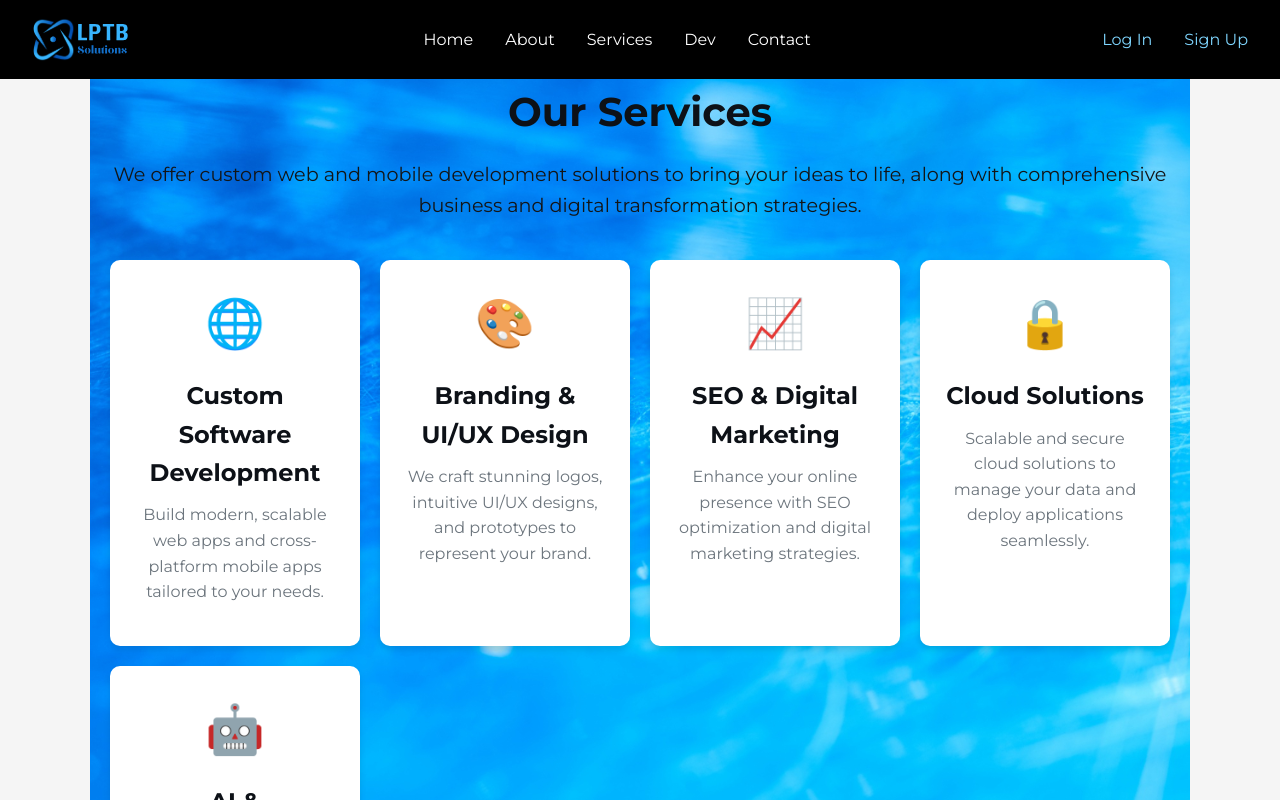
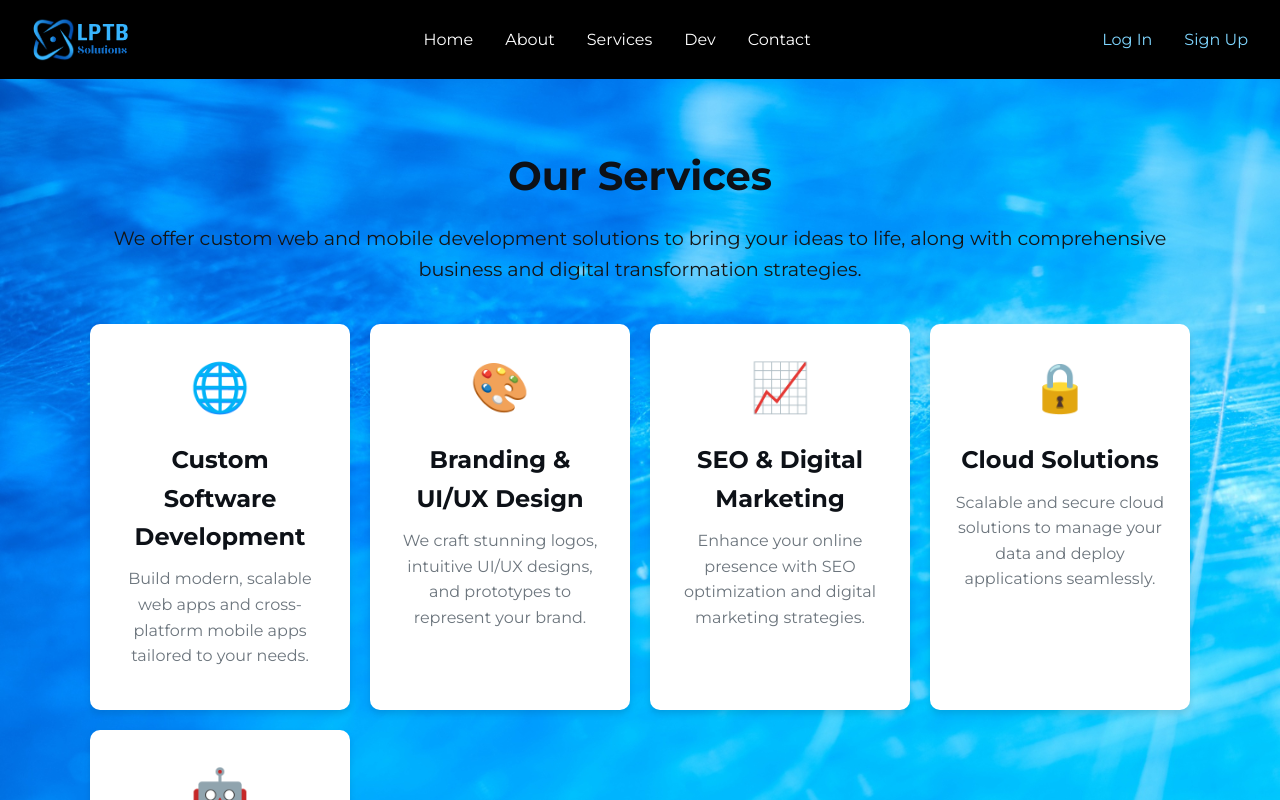
Before and after one commit to Dikgatlong27/lptb, a React (Create React App) app: page /services in a window 1280 px wide. Shown: the top 800 px of the page. Built offline with nearby package versions, Linux system fonts and the light colour scheme; no server answers.

Commit message:
created .htaccess for routing, .cpanel.yml for pipelines and modified all pages

```diff
--- a/src/App.js
+++ b/src/App.js
@@ -1,13 +1,25 @@
+import React from 'react';
 import { Navbar, Footer, UserProfile }  from './components';
 import { Home, About, Services, WebDev, Contact, Login, SignUp, PrivateRoute, Dashboard, Projects, Invoices } from './pages';
 
-import { Routes, Route } from 'react-router-dom';
+import { Routes, Route, useLocation } from 'react-router-dom';
 
 import './App.css';
+
+const ScrollToTop = () => {
+  const { pathname } = useLocation();
+
+  React.useEffect(() => {
+    window.scrollTo(0, 0);
+  }, [pathname]);
+
+  return null;
+};
 
 function App() {
   return (
     <div className="App">
+      <ScrollToTop />
       <Navbar />
       <Routes>
         <Route path='/' element={<Home />}/>
--- a/src/components/Navbar/Navbar.css
+++ b/src/components/Navbar/Navbar.css
@@ -1,11 +1,16 @@
+nav {
+    width: 100%;
+    position: fixed;
+    top: 0;
+    z-index: 8;
+}
+
 .nav-larger {
     display: flex;
     justify-content: space-between;
     align-items: center;
     background: #000;
     padding: 1rem 2rem;
-    position: fixed;
-    width: 100%;
 }
 
 .logo {
--- a/src/pages/About/About.css
+++ b/src/pages/About/About.css
@@ -1,7 +1,7 @@
 .about-container {
     max-width: 900px;
     margin: auto;
-    padding: 40px 20px;
+    padding: 8rem 2rem 4rem 2rem;
     font-family: Arial, sans-serif;
     color: #333;
   }
@@ -50,5 +50,6 @@
   @media screen and (max-width: 728px) {
     .about-container {
       margin-top: 3rem;
+      padding-top: 4rem;
     }
   }
--- a/src/pages/About/About.jsx
+++ b/src/pages/About/About.jsx
@@ -1,9 +1,11 @@
 import React from 'react'
+
 import './About.css'
 
 const About = () => {
   return (
     <div className="about-container">
+
     {/* Founder Section */}
     <section className="founder-section">
       <h2>Meet the Founder</h2>
--- a/src/pages/Contact/Contact.css
+++ b/src/pages/Contact/Contact.css
@@ -1,11 +1,11 @@
 /* General Styling for Contact Us Page */
 .contact-us-page {
     font-family: 'Arial', sans-serif;
-    color: #333;
+    color: #000;
   }
 
   .contact-us-section {
-    background-color: #f8f9fa;
+    background: url('/public/svs-bg-large.jpg') center/cover no-repeat;
     padding: 80px 20px;
     text-align: center;
   }
@@ -16,15 +16,16 @@
   }
 
   .contact-us-title {
+    margin-top:4rem;
     font-size: 2.5rem;
     font-weight: bold;
-    color: #0d1117;
+    color: #000000;
     margin-bottom: 15px;
   }
 
   .contact-us-subtext {
     font-size: 1.2rem;
-    color: #6c757d;
+    color: #020202;
     margin-bottom: 40px;
   }
 
@@ -76,6 +77,14 @@
   }
 
   /* Mobile Responsiveness */
+  @media screen and (max-width: 728px) {
+    .contact-us-title {
+      margin-top: 0;
+    }
+  }
+
+
+
   @media screen and (max-width: 425px) {
     .contact-us-title {
       font-size: 2rem;
--- a/src/pages/Login/Login.css
+++ b/src/pages/Login/Login.css
@@ -1,4 +1,6 @@
-
+#login {
+  padding-top: 6rem;
+}
   .login-container {
     background-color: #ffffff;
     padding: 2rem;
--- a/src/pages/PrivateRoute/Dashboard.css
+++ b/src/pages/PrivateRoute/Dashboard.css
@@ -2,7 +2,7 @@
 .dashboard-container {
     padding: 2rem;
     max-width: 800px;
-    margin: 6rem auto;
+    margin: 10rem 2rem 6rem 2rem;
     background-color: #f9f9f9;
     border-radius: 8px;
     box-shadow: 0 4px 12px rgba(0, 0, 0, 0.1);
@@ -29,3 +29,9 @@
   .dashboard-buttons button:hover {
     background-color: #2980b9;
   }
+
+  @media screen and (max-width: 728px) {
+    .dashboard-container  {
+      margin-top: 6rem;
+    }
+  }
--- a/src/pages/Services/Services.css
+++ b/src/pages/Services/Services.css
@@ -1,19 +1,18 @@
 
   .services-section {
-    background-color: #f8f9fa;
     padding: 80px 20px;
     text-align: center;
+    width: 100%;
+  }
+
+  .service-tittle-top {
+    margin-top: 4rem;
   }
 
   .services-lists {
     padding: 80px 20px;
-    margin: 2rem 0 0 0;
     background: url('/public/svs-bg-large.jpg') center/cover no-repeat;
-  }
-
-  .services-container {
-    max-width: 1100px;
-    margin: 0 auto;
+    width: 100%;
   }
 
   .services-title {
@@ -71,8 +70,8 @@
   }
 
   @media screen and (max-width: 728px) {
-    .services-container {
-      margin-top: 2rem;
+    .service-tittle-top {
+      margin-top: 0;
     }
   }
 
@@ -80,6 +79,7 @@
     .services-lists {
         background: url('/public/svs-bg-small.jpg') center/cover no-repeat;
       }
+
     .services-title {
       font-size: 2rem;
       margin-bottom: 0.5rem;
--- a/src/pages/Services/Services.jsx
+++ b/src/pages/Services/Services.jsx
@@ -3,11 +3,11 @@ import './Services.css'; // Add your styles here
 
 const Services = () => {
   return (
-    <div className="services-container">
+    <div className="service-container">
        <section className="services-section">
 
       <div className="services-container">
-        <h2 className="services-title">Our Services</h2>
+        <h2 className="services-title service-tittle-top">Our Services</h2>
         <p className="services-subtext">We offer custom web and mobile development solutions to bring your ideas to life, along with comprehensive business and digital transformation strategies.</p>
 
         <div className="services-grid">
--- a/src/pages/Signup/SignUp.css
+++ b/src/pages/Signup/SignUp.css
@@ -1,3 +1,6 @@
+#signup {
+  padding-top: 6rem;
+}
 
 .signup-container {
     background-color: #ffffff;
```
Also changed, not shown: .cpanel.yml (added), src/pages/Login/Login.jsx (indentation only), 13 other files (tests, documents, lock files or other folders).
